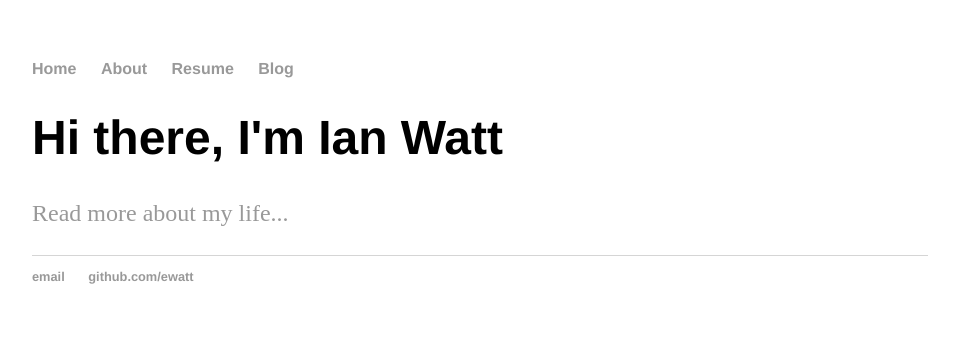
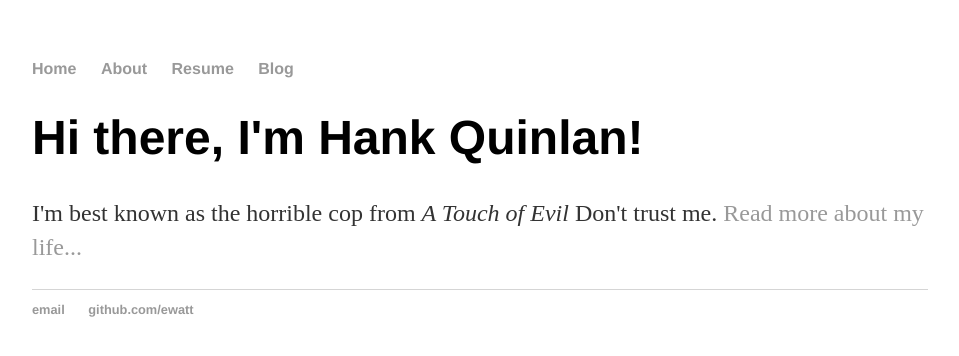
Before and after one commit to ewatt/ewatt.github.io, a Jekyll site: the page built from index.html, in a window 1280 px wide. Shown: the top 356 px of the page, without its empty margins (160-1119 px from the left). Built offline with Jekyll 4.4.1, drawn with Linux system fonts in a browser that asks for light colours.

Commit message:
Update index.html

```diff
--- a/index.html
+++ b/index.html
@@ -1,31 +1,8 @@
-
-
-<!DOCTYPE html>
-<html>
-	<head>
-		<title>Ian Watt</title>
-		<link rel="stylesheet" type="text/css" href="/css/main.css">
-	</head>
-	<body>
-		<nav>
-    		<ul>
-        		<li><a href="/">Home</a></li>
-	        	<li><a href="/about">About</a></li>
-        		<li><a href="/resume">Resume</a></li>
-        		<li><a href="/blog">Blog</a></li>
-    		</ul>
-		</nav>
-		<div class="container">
-    		<div class="blurb">
-        		<h1>Hi there, I'm Ian Watt</h1>
-				<p><em></em><a href="/about">Read more about my life...</a></p>
-    		</div><!-- /.blurb -->
-		</div><!-- /.container -->
-		<footer>
-    		<ul>
-        		<li><a href="mailto:ian@ewatt.ca">email</a></li>
-        		<li><a href="https://github.com/ewatt">github.com/ewatt</a></li>
-			</ul>
-		</footer>
-	</body>
-</html>
+---
+layout: default
+title: Hank Quinlan, Horrible Cop
+---
+<div class="blurb">
+	<h1>Hi there, I'm Hank Quinlan!</h1>
+	<p>I'm best known as the horrible cop from <em>A Touch of Evil</em> Don't trust me. <a href="/about">Read more about my life...</a></p>
+</div><!-- /.blurb -->
```
